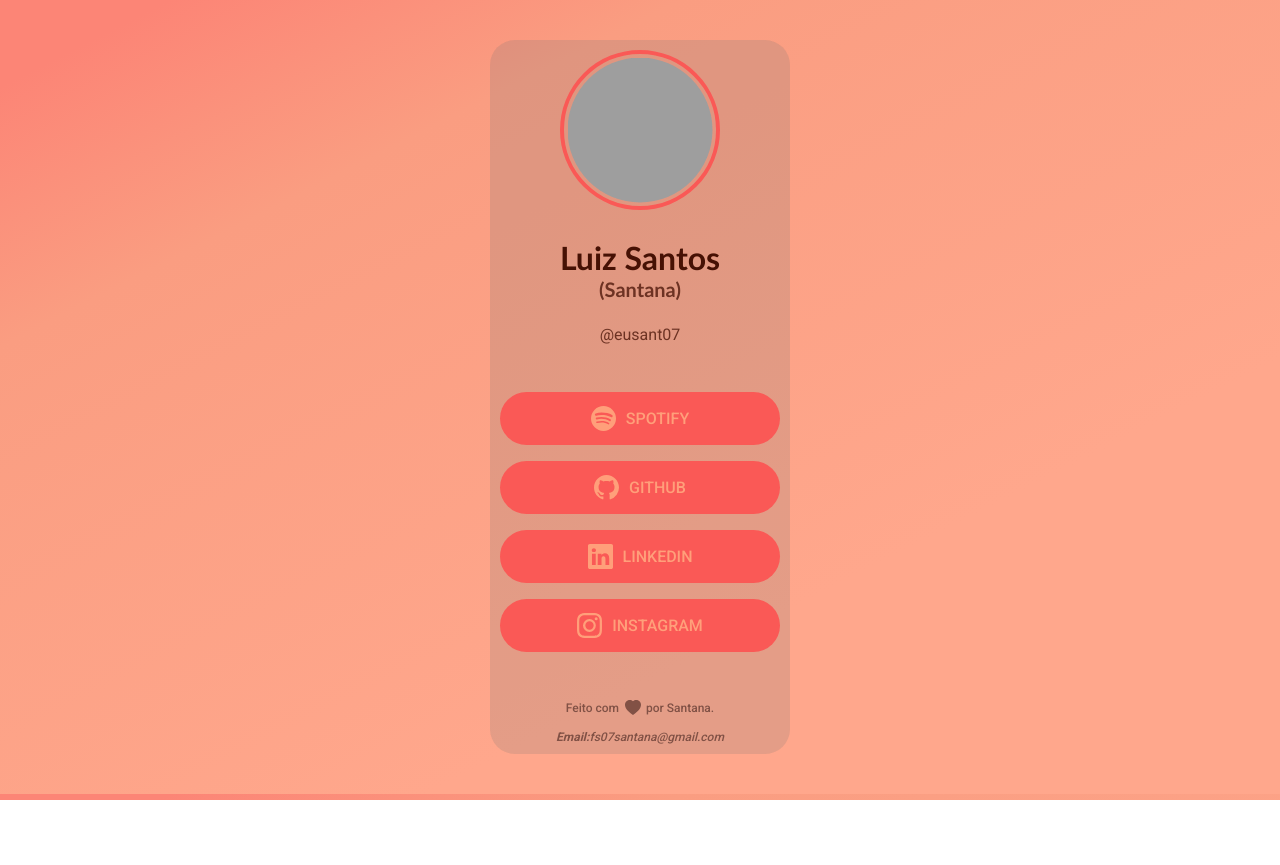
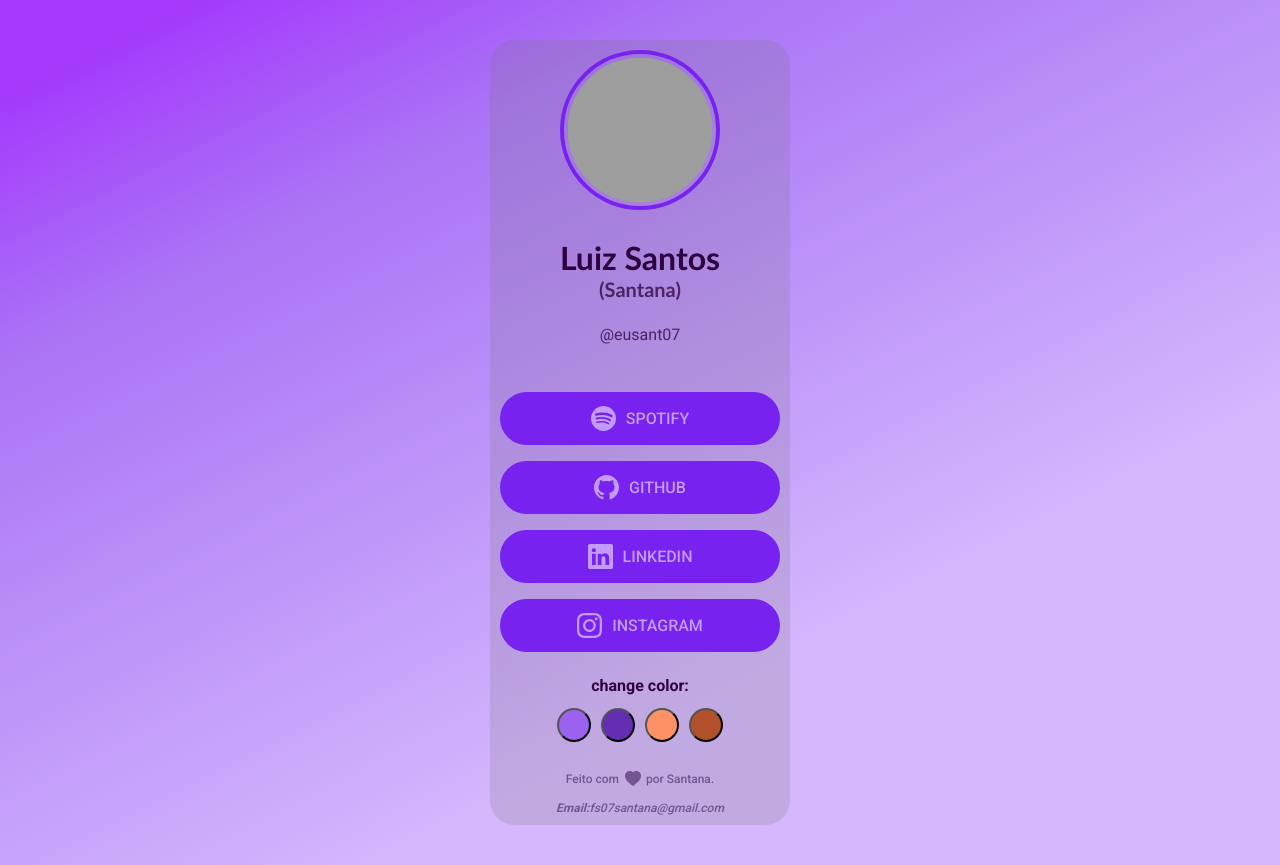
Before and after one commit to FelipeSantana07/linkArvore, a website: page index.html in a window 1280 px wide. Before the commit the page ends 800 px from the top, so only its background shows below. Drawn offline with Linux system fonts and the light colour scheme; grey boxes are pictures that could not be loaded.

Commit message:
add buttons for change page theme
themes:
default
default-dark
peach
peach-dark

```diff
--- a/index.html
+++ b/index.html
@@ -14,7 +14,7 @@
     <link rel="stylesheet" href="style.css" />
   </head>
 
-  <body class="peach-color">
+  <body class="default-color">
     <div class="container">
       <img
         class="imgperfil"
@@ -43,9 +43,7 @@
           </a>
         </li>
         <li>
-          <a
-            href="https://github.com/FelipeSantana07"
-            target="_blank"
+          <a href="https://github.com/FelipeSantana07" target="_blank"
             ><svg
               xmlns="http://www.w3.org/2000/svg"
               fill="currentColor"
@@ -60,7 +58,10 @@
           </a>
         </li>
         <li>
-          <a href="https://www.linkedin.com/in/luiz-felipe-santana-dos-santos-96157a235/" target="_blank">
+          <a
+            href="https://www.linkedin.com/in/luiz-felipe-santana-dos-santos-96157a235/"
+            target="_blank"
+          >
             <svg
               xmlns="http://www.w3.org/2000/svg"
               fill="currentColor"
@@ -90,16 +91,70 @@
           </a>
         </li>
       </ul>
+      <div class="change-color">
+        <p><strong>change color:</strong></p>
+        <div class="div-btn">
+          <button class="default" id="btn-default"></button>
+          <button class="default-dark" id="btn-default-dark"></button>
+          <button class="peach" id="btn-peach"></button>
+          <button class="peach-dark" id="btn-peach-dark"></button>
+        </div>
+      </div>
 
       <footer>
-        <p>Feito com <svg xmlns="http://www.w3.org/2000/svg" width="16" height="16" fill="currentColor" class="bi bi-heart-fill" viewBox="0 0 16 16">
-            <path fill-rule="evenodd" d="M8 1.314C12.438-3.248 23.534 4.735 8 15-7.534 4.736 3.562-3.248 8 1.314z"/>
-          </svg>  por Santana.</p>
-          <br>
+        <p>
+          Feito com <svg
+            xmlns="http://www.w3.org/2000/svg"
+            width="16"
+            height="16"
+            fill="currentColor"
+            class="bi bi-heart-fill"
+            viewBox="0 0 16 16"
+          >
+            <path
+              fill-rule="evenodd"
+              d="M8 1.314C12.438-3.248 23.534 4.735 8 15-7.534 4.736 3.562-3.248 8 1.314z"
+            /></svg
+          >  por Santana.
+        </p>
+        <br />
         <address>
-          <p><strong>Email:</strong><a href="emailto:fs07santana@gmail.com">fs07santana@gmail.com</a></p>
+          <p>
+            <strong>Email:</strong
+            ><a href="emailto:fs07santana@gmail.com">fs07santana@gmail.com</a>
+          </p>
         </address>
       </footer>
     </div>
+
+    <script>
+      document
+        .getElementById("btn-default")
+        .addEventListener("click", function () {
+          document.querySelector("body").setAttribute("class", "default-color");
+        });
+
+      document
+        .getElementById("btn-default-dark")
+        .addEventListener("click", function () {
+          document
+            .querySelector("body")
+            .setAttribute("class", "default-dark-color");
+        });
+
+      document
+        .getElementById("btn-peach")
+        .addEventListener("click", function () {
+          document.querySelector("body").setAttribute("class", "peach-color");
+        });
+
+      document
+        .getElementById("btn-peach-dark")
+        .addEventListener("click", function () {
+          document
+            .querySelector("body")
+            .setAttribute("class", "peach-dark-color");
+        });
+    </script>
   </body>
 </html>
--- a/style.css
+++ b/style.css
@@ -11,7 +11,7 @@
   color: var(--h-color);
   font-family: "Roboto", sans-serif;
 }
-body.default-color{
+body.default-color {
   --bg-color: linear-gradient(153deg, #a438fc 6%, #aa74f5 24%, #d4b7fd 70%);
   --h-color: #2f003f;
   --tx-footer: #230044;
@@ -20,7 +20,7 @@
   --second-color-hover: #9d5ff3;
 }
 
-body.default-dark-color{
+body.default-dark-color {
   --bg-color: linear-gradient(153deg, #843c9c 6%, #5d1974 24%, #2f003f 70%);
   --h-color: #d4b7fd;
   --tx-footer: #d1b4ff;
@@ -29,7 +29,7 @@
   --second-color-hover: #9d5ff3;
 }
 
-body.peach-color{
+body.peach-color {
   --bg-color: linear-gradient(153deg, #fc8576 6%, #fa9d81 24%, #ffa78c 70%);
   --h-color: #461104;
   --tx-footer: #1f0605;
@@ -38,7 +38,7 @@
   --second-color-hover: #ff726f;
 }
 
-body.peach-dark-color{
+body.peach-dark-color {
   --bg-color: linear-gradient(153deg, #d44d0a 2%, #752c08 25%, #461104 70%);
   --h-color: #ffa78c;
   --tx-footer: #df7672;
@@ -46,7 +46,6 @@
   --second-color: #fa5956;
   --second-color-hover: #ff726f;
 }
-
 
 a {
   text-decoration: none;
@@ -78,9 +77,7 @@
   font-size: 1rem;
   font-weight: 400;
   opacity: 0.75;
-
 }
-
 
 /* -------- tags -------- */
 
@@ -89,13 +86,13 @@
 }
 
 h1 {
-    font-family: 'Trebuchet MS', sans-serif;
+  font-family: "Trebuchet MS", sans-serif;
   font-size: 32px;
   margin: 24px 0 0px;
 }
 
 h2 {
-    font-family: 'Trebuchet MS', sans-serif;
+  font-family: "Trebuchet MS", sans-serif;
   font-size: 20px;
   opacity: 0.75;
   margin: 0px 0 24px;
@@ -103,7 +100,7 @@
 
 ul {
   list-style: none;
-    margin: 48px 0;
+  margin: 48px 0 12px 0;
 }
 
 /* tentar colocar dentro de uma classe */
@@ -173,3 +170,42 @@
 footer a {
   color: var(--tx-footer);
 }
+
+.change-color{
+    margin: 24px 8px 24px 8px;
+    align-items: center;
+}
+
+.div-btn {
+  margin-top:8px;
+  justify-content: center;
+  display: flex;
+  display-flex: row;
+}
+
+.div-btn h{
+    font-size: 17px;
+}
+
+.div-btn button {
+  margin: 5px;
+  padding: 15px;
+  border-radius: 50%;
+  cursor: pointer;
+}
+
+.default{
+    background-color: #9a62ef;
+}
+
+.default-dark{
+    background-color: #632eb2;
+}
+
+.peach{
+    background-color: #ff9166;
+}
+
+.peach-dark{
+    background-color: #b2502a;
+}
```
Lines whose indentation alone changed are shown as unchanged.
